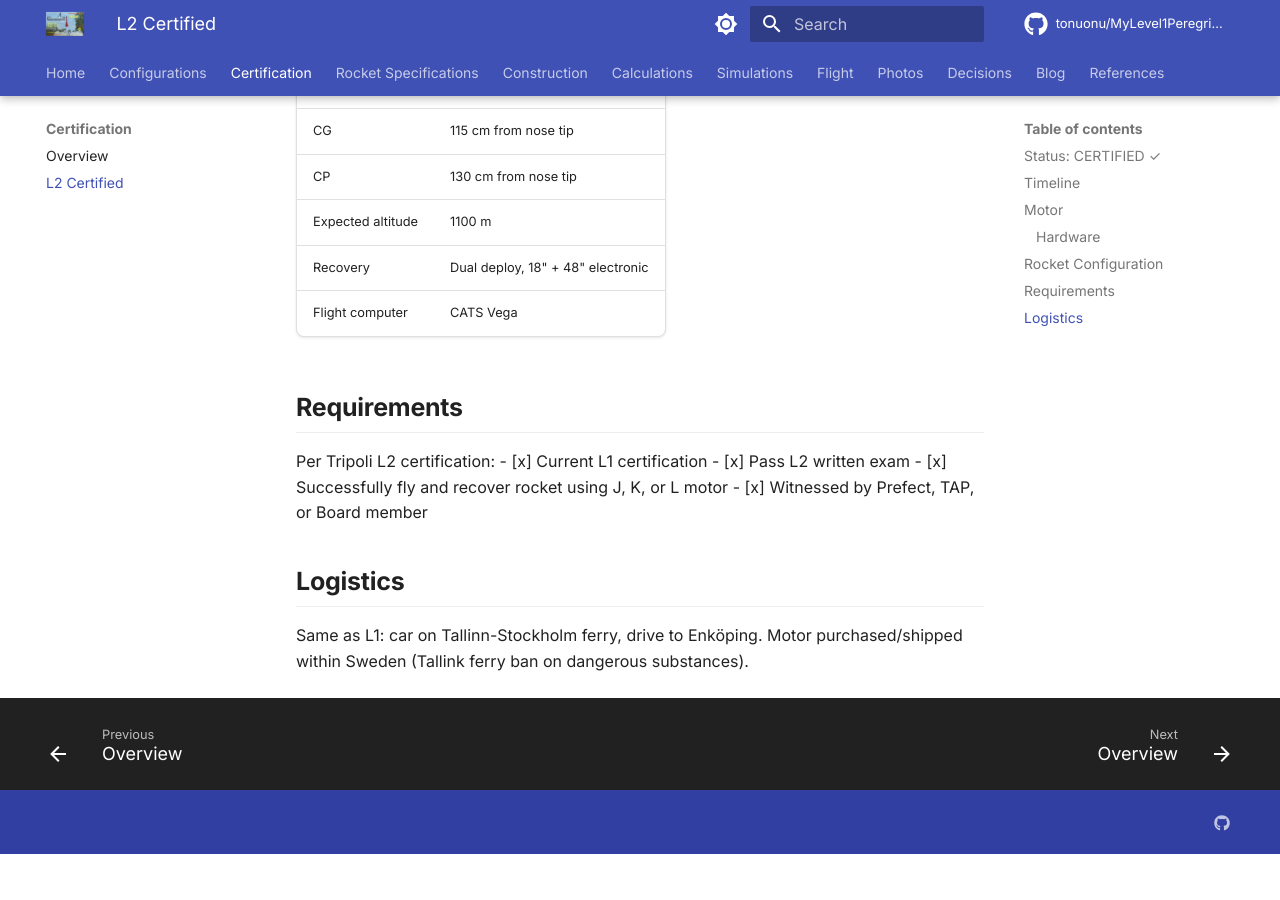
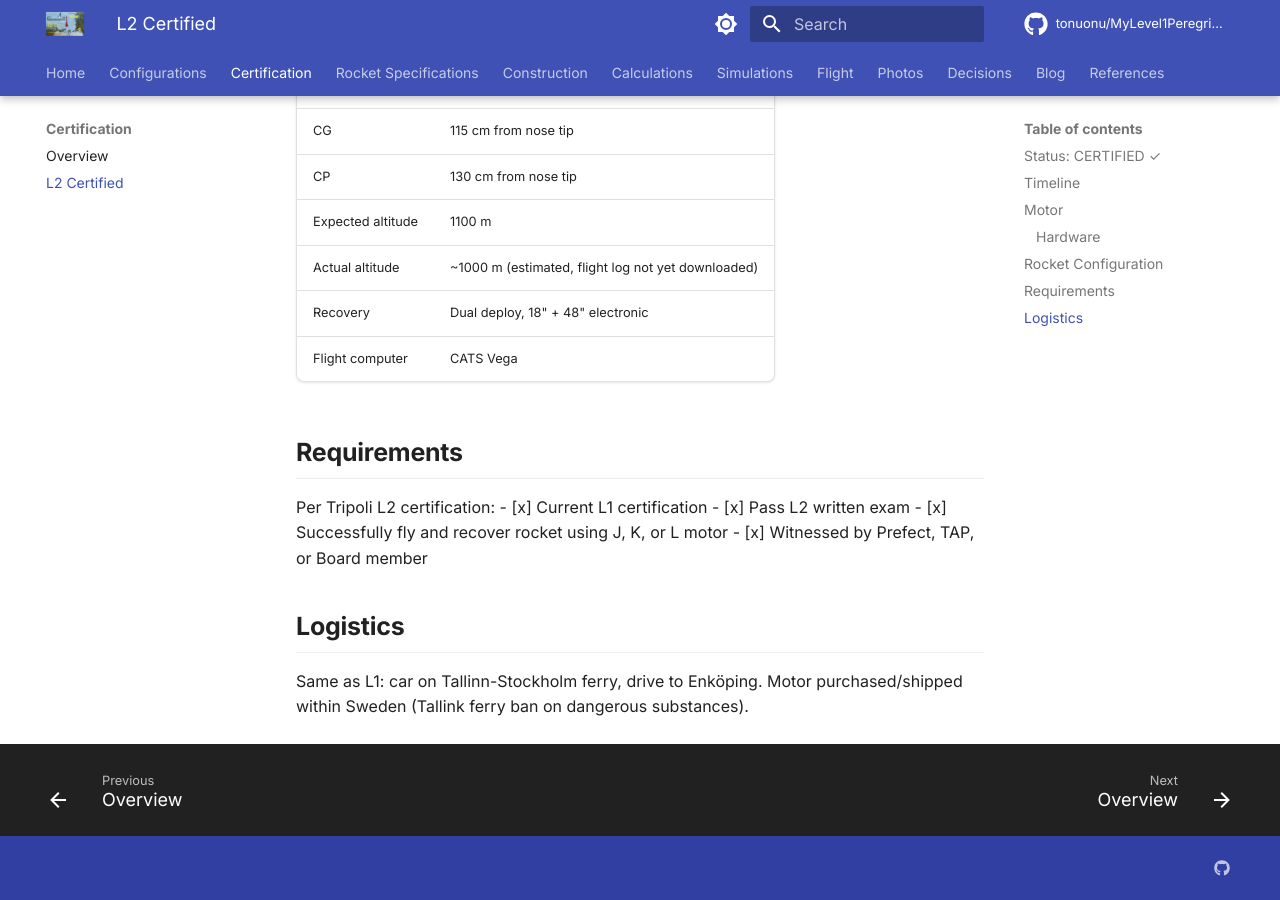
Before and after one commit to tonuonu/MyLevel1Peregrine, an MkDocs documentation site: the page built from docs/certification/l2-planning.md, in a window 1280 px wide and 900 px high, scrolled down 1483 px. Built offline with MkDocs 1.6.1 and Material for MkDocs 9.7.7, drawn with Linux system fonts in a browser that asks for light colours; comment, search, counter and statistics services are not loaded; before the commit the page ends 2337 px from its top, so only the background shows below that.

Commit message:
Add estimated actual altitude ~1000m, flight log pending download

```diff
--- a/docs/certification/l2-planning.md
+++ b/docs/certification/l2-planning.md
@@ -43,6 +43,7 @@ Apogee Peregrine "SIPSIK" in full L2 configuration:
 | CG | 115 cm from nose tip |
 | CP | 130 cm from nose tip |
 | Expected altitude | 1100 m |
+| Actual altitude | ~1000 m (estimated, flight log not yet downloaded) |
 | Recovery | Dual deploy, 18" + 48" electronic |
 | Flight computer | CATS Vega |
 
```
Also changed, not shown: docs/certification/index.md (+1 -0 lines).
